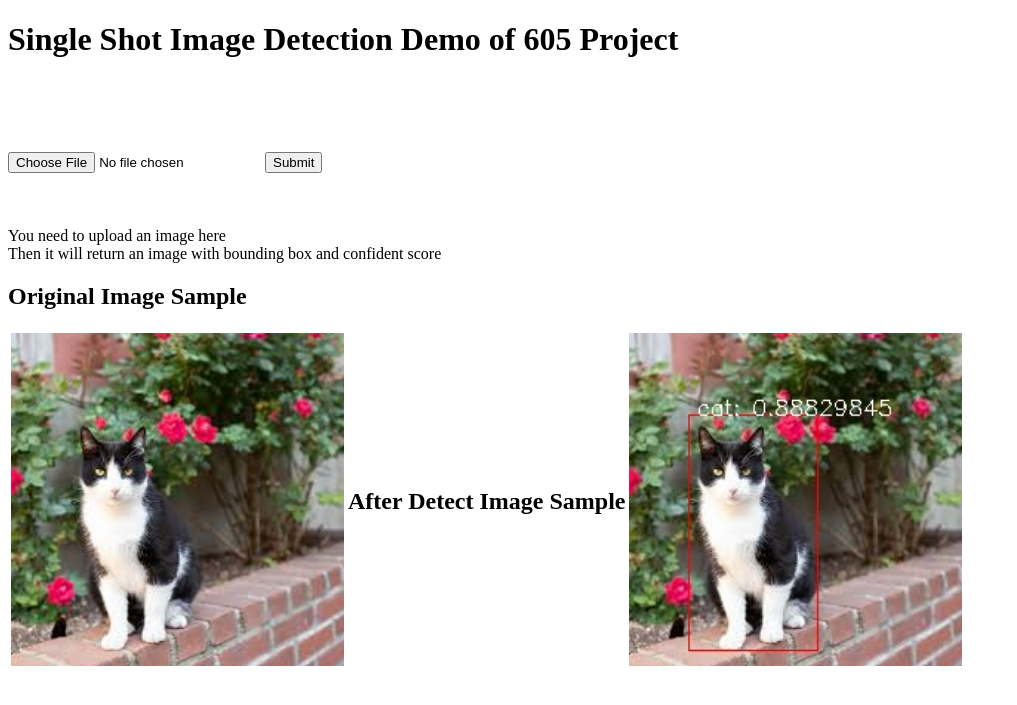
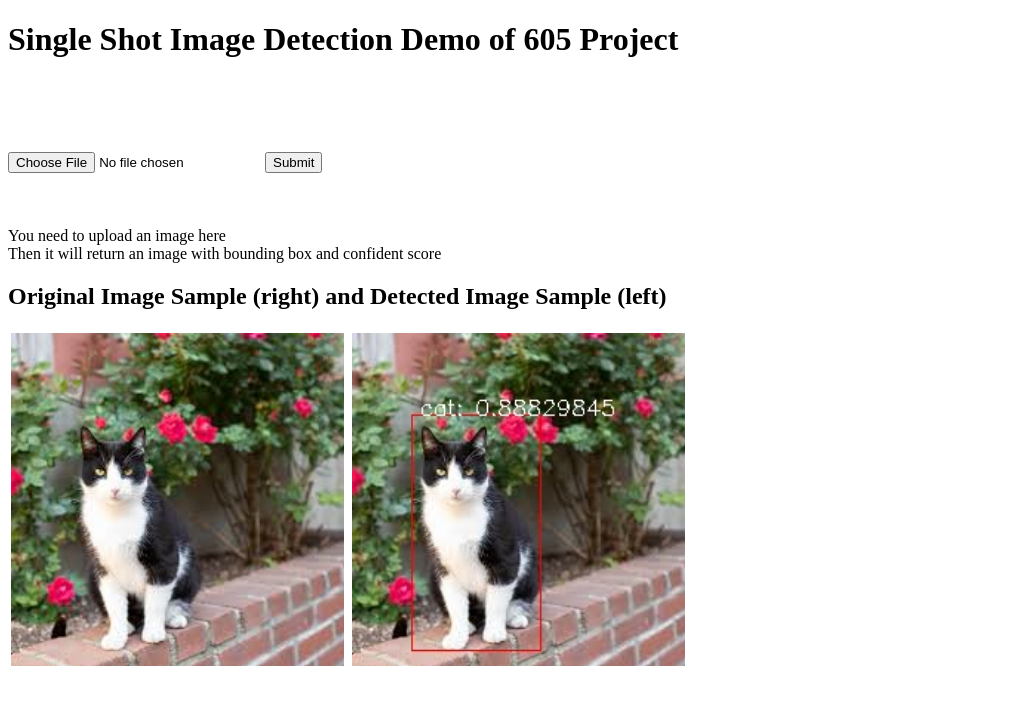
Before and after one commit to jiachengc/605-project, a Flask app: page / in a window 1280 px wide. Shown: the top 705 px of the page, without its empty margins (0-1017 px from the left). Run offline with Flask 2, Linux system fonts and the light colour scheme.

Commit message:
Update index.html

```diff
--- a/templates/index.html
+++ b/templates/index.html
@@ -12,9 +12,8 @@
           <br><br><br><br>
           You need to upload an image here <br> Then it will return an image with bounding box and confident score </b>
          <table><tr>
-         <h2>Original Image Sample</h2>
+         <h2>Original Image Sample (right) and Detected Image Sample (left)</h2>
          <td><img src="https://github.com/jiachengc/herokuobjectdetection/blob/master/templates/cat1.jpeg?raw=true" alt="Trulli" width="333" height="333" border=0><td>
-         <h2>After Detect Image Sample</h2>
          <td><img src="https://github.com/jiachengc/herokuobjectdetection/blob/master/templates/image-7.jpg?raw=true" alt="Trulli" width="333" height="333" border=0><td>
          </tr></table>
       </form>
```
